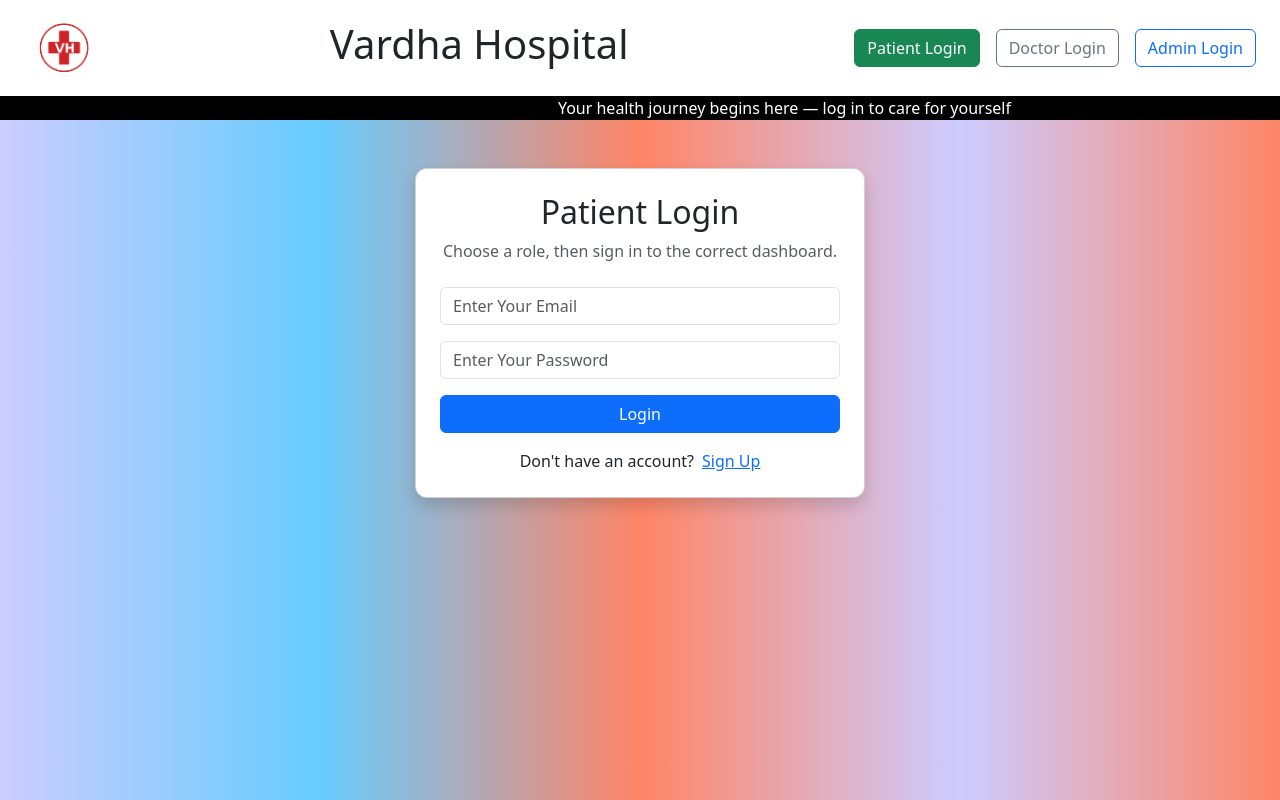
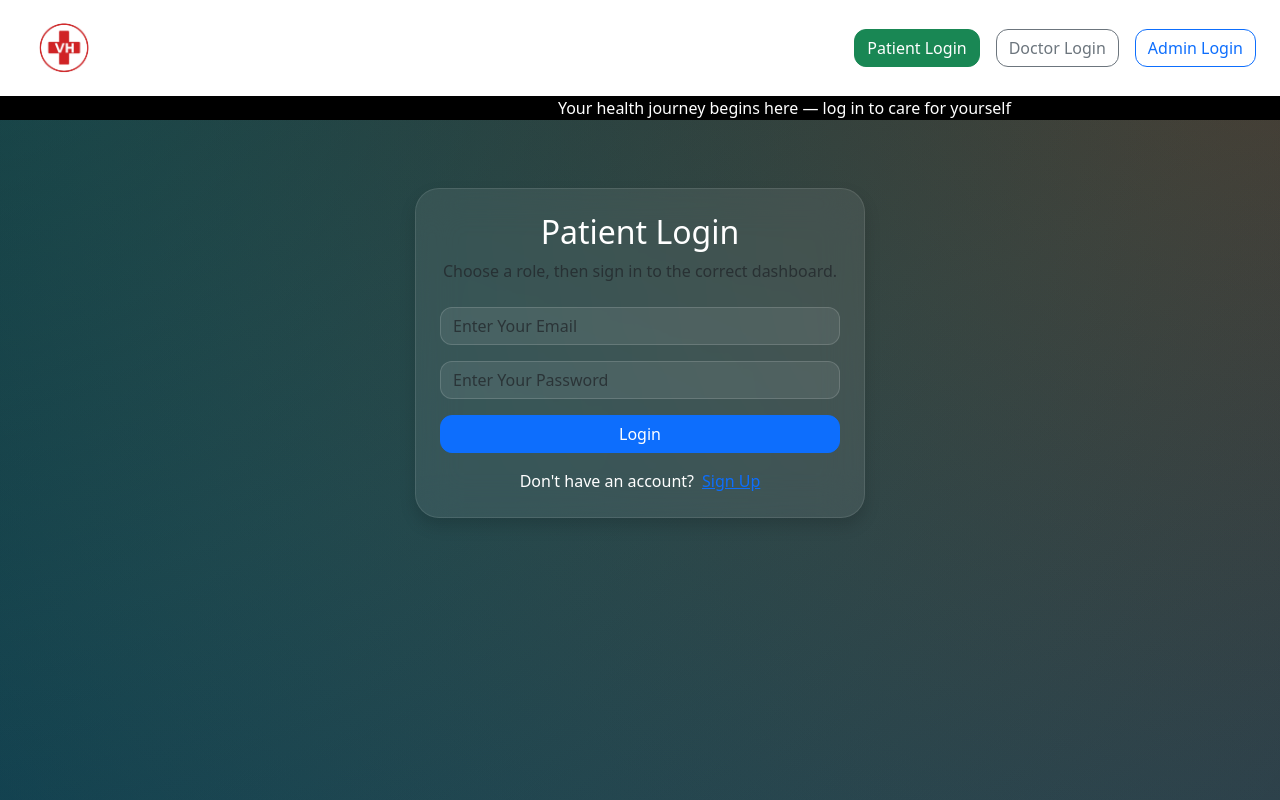
Before and after one commit to 24f2000672/Hospital-Management-System, a Vue app in the folder frontend/: page /login in a window 1280 px wide. Built offline with nearby package versions, Linux system fonts and the light colour scheme.

Commit message:
ui/Ux changes

```diff
--- a/frontend/src/assets/admin.css
+++ b/frontend/src/assets/admin.css
@@ -1,50 +1,80 @@
-.glass-page{
-min-height:100vh;
-padding:30px;
+html,
+body,
+#app {
+  min-height: 100vh;
+  margin: 0;
+}
+
+body {
   background:
-radial-gradient(circle at top left,#2dd4bf40,transparent),
-radial-gradient(circle at top right,#f9731640,transparent),
+    radial-gradient(circle at top left, #2dd4bf40, transparent),
+    radial-gradient(circle at top right, #f9731640, transparent),
     linear-gradient(
       160deg,
       #08111f,
       #0f2a3b,
       #123b52
     );
-color:white;
+  color: white;
 }
 
-.glass-card{
-background:rgba(255,255,255,0.08);
-backdrop-filter:blur(20px);
-border-radius:24px;
-padding:20px;
-border:1px solid rgba(255,255,255,0.1);
-margin-bottom:20px;
+/* All cards */
+.card {
+  background: rgba(255, 255, 255, 0.08) !important;
+  backdrop-filter: blur(20px);
+  -webkit-backdrop-filter: blur(20px);
+
+  border: 1px solid rgba(255, 255, 255, 0.1) !important;
+  border-radius: 24px !important;
+
+  color: white;
+  margin-bottom: 20px;
 }
 
-.metric-box{
-background:rgba(255,255,255,0.08);
-padding:30px;
-border-radius:24px;
-text-align:center;
+/* Card headers */
+.card-header {
+  background: transparent !important;
+  color: white !important;
+  border-bottom: 1px solid rgba(255,255,255,0.1) !important;
 }
 
-.metric-box h3{
-font-size:40px;
-font-weight:bold;
+/* Tables */
+.table {
+  color: white !important;
 }
 
-.room-card{
-background:rgba(255,255,255,0.08);
-padding:20px;
-border-radius:20px;
-text-align:center;
-margin-bottom:20px;
+.table th,
+.table td {
+  border-color: rgba(255,255,255,0.1) !important;
 }
 
-.page-header{
-display:flex;
-justify-content:space-between;
-align-items:center;
-margin-bottom:25px;
+/* Inputs */
+input,
+select,
+textarea {
+  background: rgba(255,255,255,0.08) !important;
+  color: white !important;
+  border: 1px solid rgba(255,255,255,0.15) !important;
+  border-radius: 12px !important;
 }
+
+/* Buttons */
+.btn {
+  border-radius: 12px !important;
+}
+
+/* Headings */
+h1,
+h2,
+h3,
+h4,
+h5,
+h6 {
+  color: white;
+}
+
+/* Bootstrap containers */
+.container,
+.container-fluid {
+  padding-top: 20px;
+}
--- a/frontend/src/main.js
+++ b/frontend/src/main.js
@@ -5,7 +5,7 @@ import { createApp } from 'vue'
 import { createPinia } from 'pinia'
 import App from './App.vue'
 import router from './router'
-
+import './assets/admin.css'
 const app = createApp(App)
 
 app.use(createPinia())
--- a/frontend/src/router/index.js
+++ b/frontend/src/router/index.js
@@ -276,7 +276,7 @@ const router = createRouter({
     {
       path: '/admin/patients',
       name: 'admin-patients',
-      component: () => import('../views/Admin/Patients.vue'),
+      component: () => import('../views/Admin/PatientsManagement.vue'),
     },
     {
       path: '/admin/update-patient',
--- a/frontend/src/views/Admin/Add_Doctor.vue
+++ b/frontend/src/views/Admin/Add_Doctor.vue
@@ -171,9 +171,3 @@ export default {
   },
 }
 </script>
-
-<style>
-body {
-  background: linear-gradient(to right, #ccccff, #66ccff, #ff8566, #ccccff, #ff8566);
-}
-</style>
--- a/frontend/src/views/Admin/Admin_Search.vue
+++ b/frontend/src/views/Admin/Admin_Search.vue
@@ -1,11 +1,4 @@
 <template>
-  <div
-    class="search-results-page"
-    style="
-      background: linear-gradient(to right, #ccccff, #66ccff, #ff8566, #ccccff, #ff8566);
-      min-height: 100vh;
-    "
-  >
     <!-- Header -->
     <header
       style="background-color: white"
@@ -87,7 +80,6 @@
         >⬅️ Back to Dashboard</router-link
       >
     </div>
-  </div>
 </template>
 
 <script>
--- a/frontend/src/views/PatientLoginView.vue
+++ b/frontend/src/views/PatientLoginView.vue
@@ -139,10 +139,6 @@ export default {
 </script>
 
 <style>
-.login-page {
-  min-height: 100vh;
-  background: linear-gradient(to right, #ccccff, #66ccff, #ff8566, #ccccff, #ff8566);
-}
 
 /* SCROLL BANNER */
 .scroll-container {
```
Also changed, not shown: 1 other file (tests, documents, lock files or other folders). Lines whose indentation alone changed are shown as unchanged.
